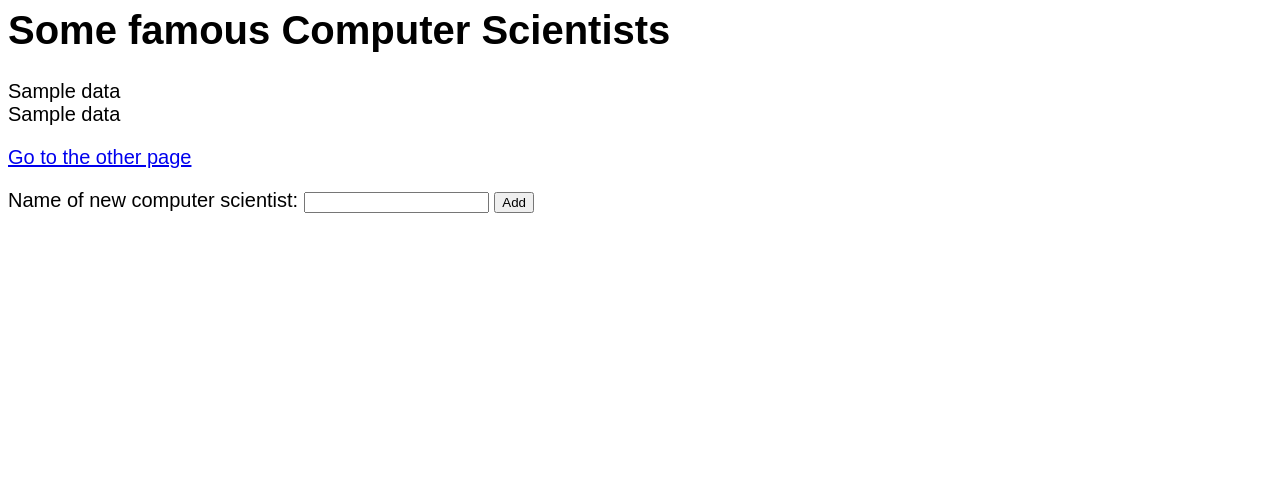
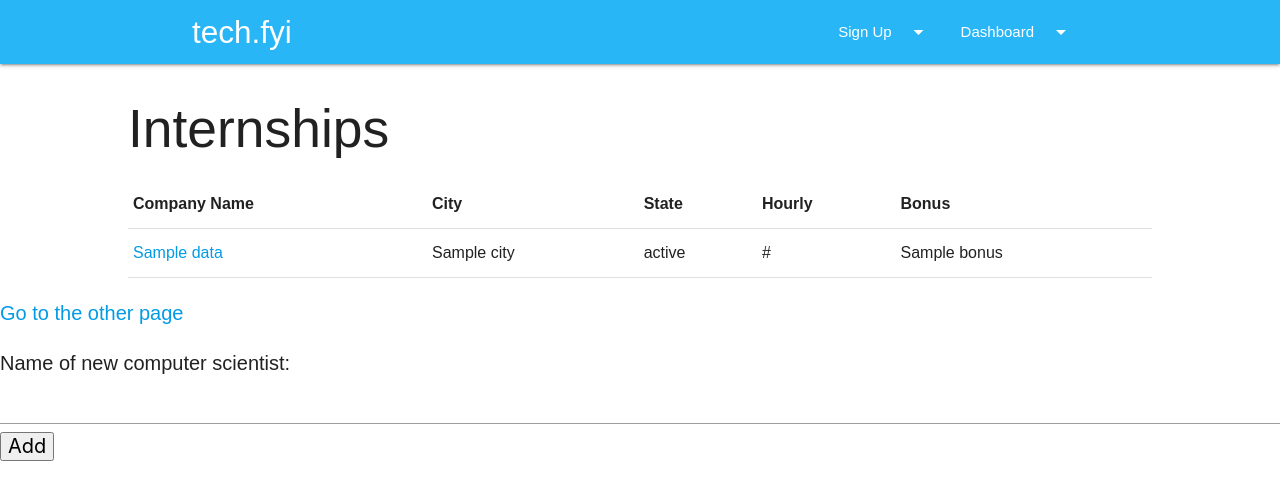
Before and after one commit to sai-c/cs4111-Project1, a Flask app: template templates/index.html in a window 1280 px wide. Shown: the top 500 px of the page. Run offline with Flask 2, Linux system fonts and the light colour scheme; the template is opened without the code that fills it: most values are stand-ins (such as "Sample title", 1, 10 or a date in 2020); parts of the project's set-up code (start-up, migrations or seed data) failed here and were passed over; some libraries are stand-ins or nearby versions.

Commit message:
added internships

```diff
--- a/server.py
+++ b/server.py
@@ -36,12 +36,12 @@ app = Flask(__name__, template_folder=tmpl_dir)
 # For your convenience, we already set it to the class database
 
 # Use the DB credentials you received by e-mail
-DB_USER = "YOUR_DB_USERNAME_HERE"
-DB_PASSWORD = "YOUR_DB_PASSWORD_HERE"
+DB_USER = "vhc2109"
+DB_PASSWORD = "2008"
 
 DB_SERVER = "w4111.cisxo09blonu.us-east-1.rds.amazonaws.com"
 
-DATABASEURI = "postgresql://"+DB_USER+":"+DB_PASSWORD+"@"+DB_SERVER+"/w4111"
+DATABASEURI = "postgresql://"+DB_USER+":"+DB_PASSWORD+"@"+DB_SERVER+"/proj1part2"
 
 
 #
@@ -72,7 +72,7 @@ def before_request():
   try:
     g.conn = engine.connect()
   except:
-    print "uh oh, problem connecting to database"
+    print("uh oh, problem connecting to database")
     import traceback; traceback.print_exc()
     g.conn = None
 
@@ -114,16 +114,16 @@ def index():
   """
 
   # DEBUG: this is debugging code to see what request looks like
-  print request.args
+  print(request.args)
 
 
   #
   # example of a database query
   #
-  cursor = g.conn.execute("SELECT name FROM test")
+  cursor = g.conn.execute("SELECT * FROM Post_Intern")
   names = []
   for result in cursor:
-    names.append(result['name'])  # can also be accessed using result[0]
+    names.append(result)
   cursor.close()
 
   #
@@ -178,7 +178,7 @@ def another():
 @app.route('/add', methods=['POST'])
 def add():
   name = request.form['name']
-  print name
+  print(name)
   cmd = 'INSERT INTO test(name) VALUES (:name1), (:name2)';
   g.conn.execute(text(cmd), name1 = name, name2 = name);
   return redirect('/')
@@ -212,7 +212,7 @@ if __name__ == "__main__":
     """
 
     HOST, PORT = host, port
-    print "running on %s:%d" % (HOST, PORT)
+    print("running on: ", HOST, "port: ", PORT)
     app.run(host=HOST, port=PORT, debug=debug, threaded=threaded)
 
 
--- a/templates/index.html
+++ b/templates/index.html
@@ -6,16 +6,59 @@
     }
   </style>
 
+  <head>
+	      <link href="https://fonts.googleapis.com/icon?family=Material+Icons" rel="stylesheet">
+        <link rel="stylesheet" href="https://cdnjs.cloudflare.com/ajax/libs/materialize/1.0.0/css/materialize.min.css">
 
+	      <script src="https://cdnjs.cloudflare.com/ajax/libs/materialize/1.0.0-beta/js/materialize.min.js"></script>
+    <script src="https://ajax.googleapis.com/ajax/libs/jquery/2.1.1/jquery.min.js"></script>
+
+  </head>
 <body>
-  <h1>Some famous Computer Scientists</h1>
-  <div>{{data}}</div>
+    <nav class="light-blue lighten-1">
+      <div class="nav-wrapper container">
+        <a href="/" id="logo-container" class="brand-logo">tech.fyi</a>
+        <ul class="right hide-on-med-and-down">
+          <li><a class="dropdown-trigger" href="#!" data-target="dropdown1">Sign Up<i class="material-icons right">arrow_drop_down</i></a></li>
+          <li><a class="dropdown-trigger" href="#!" data-target="dropdown2">Dashboard<i class="material-icons right">arrow_drop_down</i></a></li>
+          {% if showLogout %}<li><a href="/logout">Logout</a></li>{% endif %}
+        </ul>
+        <ul id="nav-mobile" class="sidenav">
+          <li><a href="/volunteer-signup">Volunteer Sign Up</a></li>
+          <li><a href="/agency-signup">Agency Sign Up</a></li>
+          <li><a href="/login">Volunteer Login</a></li>
+          <li><a href="/agency-login">Agency Login</a></li>
+          {% if showLogout %}<li><a href="/logout">Logout</a></li>{% endif %}
+        </ul>
+      </div>
+    </nav>
+    <div style="padding-right: 10%; padding-left: 10%;">
+	<h2>Internships</h2>
+  <table class="table">
+  <thead>
+    <tr>
+      <th scope="col">Company Name</th>
+      <th scope="col">City</th>
+      <th scope="col">State</th>
+      <th scope="col">Hourly</th>
+      <th scope="col">Bonus</th>
+    </tr>
+  </thead>
+  <tbody>
 
-  <div>
     {% for n in data %}
-    <div>{{n}}</div>
+    <tr>
+      <td><a href="">{{ n['cname'] }}</a></td>
+      <td> {{ n['city'] }}</td>
+      <td> {{ n['state'] }} </td>
+      <td> {{ n['hourly'] }} </td>
+      <td> {{ n['bonus'] }} </td>
+    </tr>
+
     {% endfor %}
-  </div>
+    </tbody>
+</table>
+    </div>
 
 <p><a href="/another">Go to the other page</a></p>
 
```
